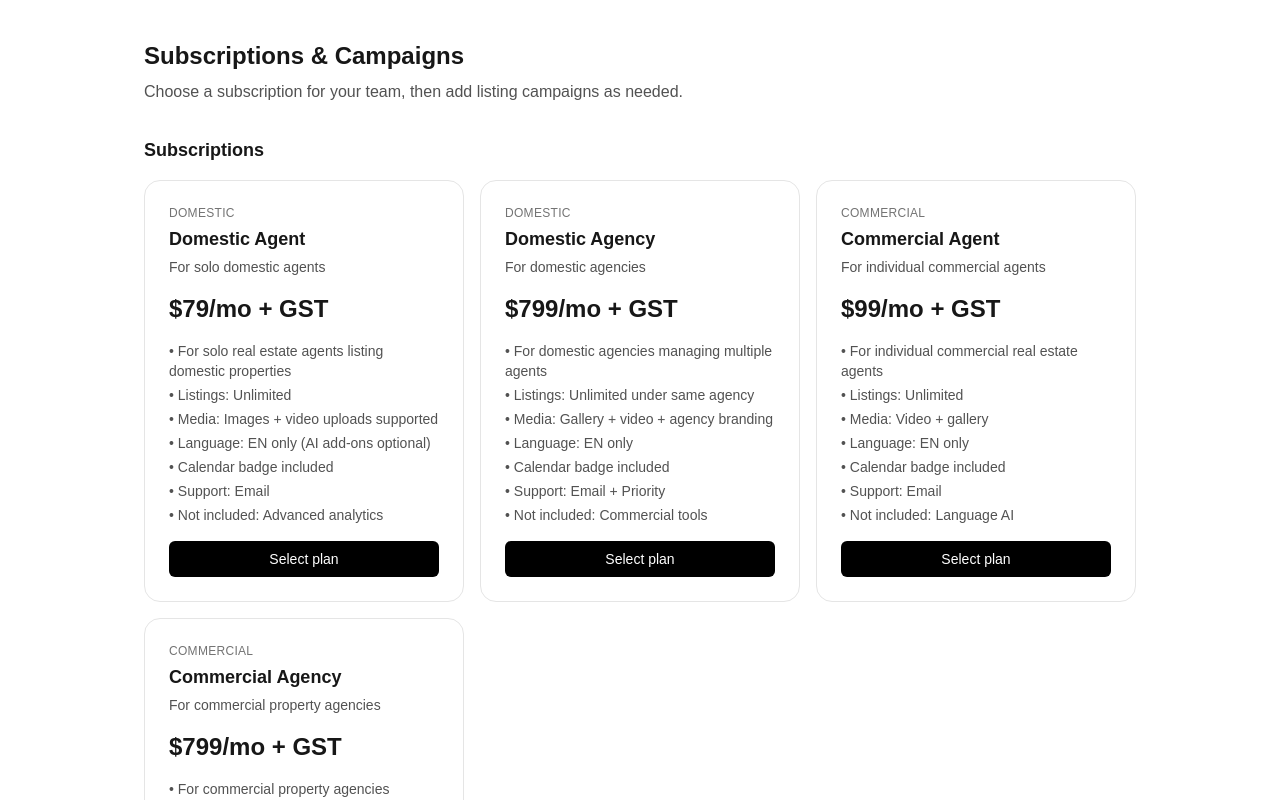
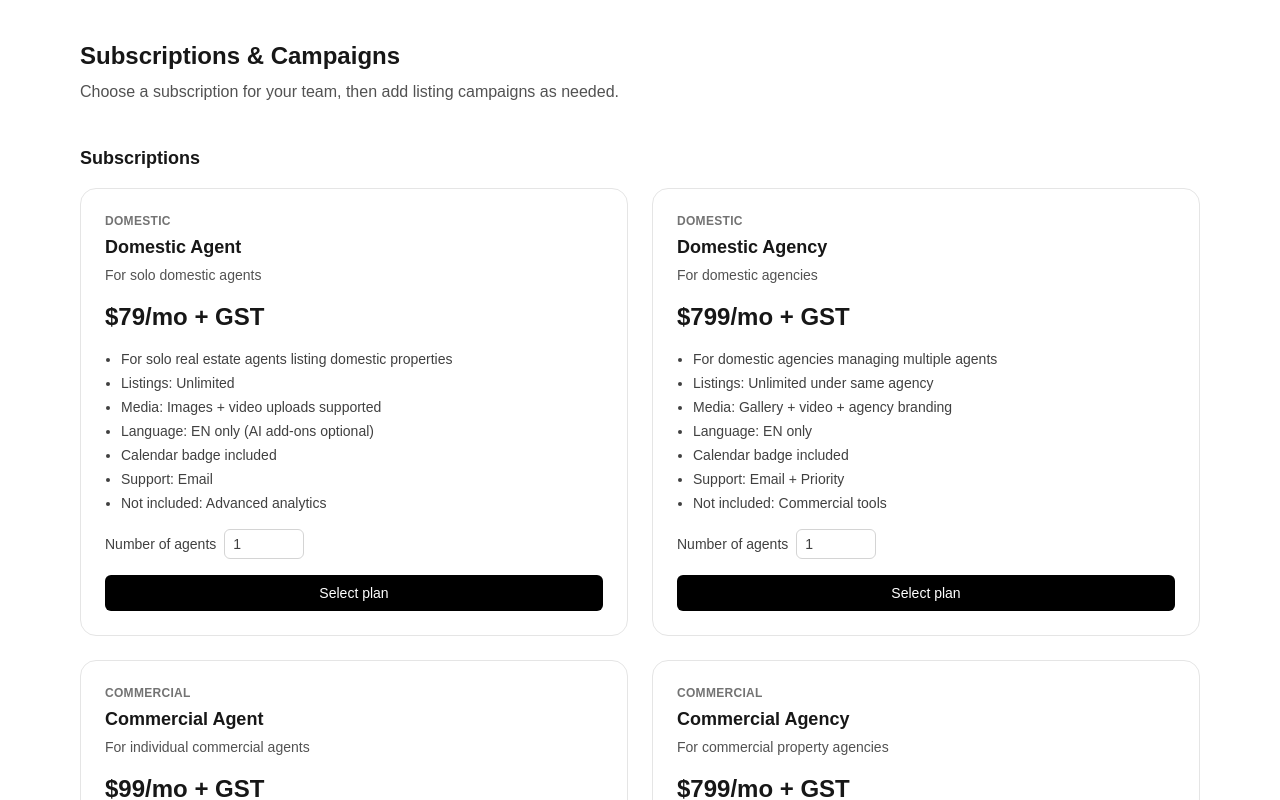
Before and after one commit to RealListr/Live-Website2025-1.1, a Next.js app in the folder web/: page /subscriptions in a window 1280 px wide. Shown: the top 800 px of the page. Built offline with nearby package versions, Linux system fonts and the light colour scheme.

Commit message:
Wire subscriptions checkout + quantity field

```diff
--- a/web/src/app/api/checkout/route.ts
+++ b/web/src/app/api/checkout/route.ts
@@ -1,79 +1,21 @@
 // web/src/app/api/checkout/route.ts
+
 import { NextRequest, NextResponse } from "next/server";
-import Stripe from "stripe";
-import { plans, billingPolicies } from "@/config/pricing";
 
 export async function POST(req: NextRequest) {
-  const stripeKey = process.env.STRIPE_SECRET_KEY;
+  const formData = await req.formData();
 
-  if (!stripeKey) {
-    console.error("Missing STRIPE_SECRET_KEY environment variable");
-    return NextResponse.json(
-      { error: "Stripe not configured" },
-      { status: 500 }
-    );
-  }
+  const planId = formData.get("planId")?.toString();
+  const quantity = formData.get("quantity")?.toString() ?? "1";
 
-  // Create Stripe client lazily, only when a request comes in
-  const stripe = new Stripe(stripeKey, {});
+  console.log("DEBUG /api/checkout hit", { planId, quantity });
 
-  try {
-    const body = await req.json();
-    const { planId } = body as { planId?: string };
-
-    if (!planId) {
-      return NextResponse.json(
-        { error: "Missing planId" },
-        { status: 400 }
-      );
-    }
-
-    const plan = plans.find((p) => p.id === planId);
-
-    if (!plan) {
-      return NextResponse.json(
-        { error: "Invalid planId" },
-        { status: 400 }
-      );
-    }
-
-    const successUrl = new URL(
-      billingPolicies.checkout.successUrl,
-      req.nextUrl.origin
-    ).toString();
-
-    const cancelUrl = new URL(
-      billingPolicies.checkout.cancelUrl,
-      req.nextUrl.origin
-    ).toString();
-
-    const mode: Stripe.Checkout.SessionCreateParams.Mode =
-      plan.type === "Subscription" ? "subscription" : "payment";
-
-    const session = await stripe.checkout.sessions.create({
-      mode,
-      line_items: [
-        {
-          price: plan.stripePriceId,
-          quantity: 1,
-        },
-      ],
-      success_url: successUrl + "?session_id={CHECKOUT_SESSION_ID}",
-      cancel_url: cancelUrl,
-      metadata: {
-        plan_id: plan.id,
-        plan_name: plan.name,
-        segment: plan.segment,
-        type: plan.type,
-      },
-    });
-
-    return NextResponse.json({ url: session.url });
-  } catch (err) {
-    console.error("Stripe checkout error:", err);
-    return NextResponse.json(
-      { error: "Stripe checkout failed" },
-      { status: 500 }
-    );
-  }
+  return NextResponse.json(
+    {
+      message: "Checkout route hit",
+      planId,
+      quantity,
+    },
+    { status: 200 }
+  );
 }
--- a/web/src/app/subscriptions/page.tsx
+++ b/web/src/app/subscriptions/page.tsx
@@ -1,7 +1,150 @@
 // web/src/app/subscriptions/page.tsx
 
-import SubscriptionsSection from "@/components/SubscriptionsSection";
+import React from "react";
+
+type SubscriptionPlan = {
+  id:
+    | "domestic-agent"
+    | "domestic-agency"
+    | "commercial-agent"
+    | "commercial-agency";
+  badge: string;
+  name: string;
+  subtitle: string;
+  price: string;
+  notes: string[];
+};
+
+const subscriptionPlans: SubscriptionPlan[] = [
+  {
+    id: "domestic-agent",
+    badge: "DOMESTIC",
+    name: "Domestic Agent",
+    subtitle: "For solo domestic agents",
+    price: "$79/mo + GST",
+    notes: [
+      "For solo real estate agents listing domestic properties",
+      "Listings: Unlimited",
+      "Media: Images + video uploads supported",
+      "Language: EN only (AI add-ons optional)",
+      "Calendar badge included",
+      "Support: Email",
+      "Not included: Advanced analytics",
+    ],
+  },
+  {
+    id: "domestic-agency",
+    badge: "DOMESTIC",
+    name: "Domestic Agency",
+    subtitle: "For domestic agencies",
+    price: "$799/mo + GST",
+    notes: [
+      "For domestic agencies managing multiple agents",
+      "Listings: Unlimited under same agency",
+      "Media: Gallery + video + agency branding",
+      "Language: EN only",
+      "Calendar badge included",
+      "Support: Email + Priority",
+      "Not included: Commercial tools",
+    ],
+  },
+  {
+    id: "commercial-agent",
+    badge: "COMMERCIAL",
+    name: "Commercial Agent",
+    subtitle: "For individual commercial agents",
+    price: "$99/mo + GST",
+    notes: [
+      "For individual commercial real estate agents",
+      "Listings: Unlimited",
+      "Media: Video + gallery",
+      "Language: EN only",
+      "Calendar badge included",
+      "Support: Email",
+      "Not included: Advanced analytics",
+    ],
+  },
+  {
+    id: "commercial-agency",
+    badge: "COMMERCIAL",
+    name: "Commercial Agency",
+    subtitle: "For commercial property agencies",
+    price: "$799/mo + GST",
+    notes: [
+      "For commercial property agencies",
+      "Listings: Unlimited under one business",
+      "Media: Video + gallery + branding",
+      "Language: EN only",
+      "Calendar badge included",
+      "Support: Priority",
+      "Not included: None",
+    ],
+  },
+];
 
 export default function SubscriptionsPage() {
-  return <SubscriptionsSection />;
+  return (
+    <main className="mx-auto max-w-6xl px-4 py-10">
+      <h1 className="text-2xl font-bold">Subscriptions &amp; Campaigns</h1>
+      <p className="mt-2 text-neutral-600">
+        Choose a subscription for your team, then add listing campaigns as
+        needed.
+      </p>
+
+      {/* Subscriptions section */}
+      <section className="mt-10">
+        <h2 className="text-lg font-semibold">Subscriptions</h2>
+        <div className="mt-4 grid gap-6 md:grid-cols-2">
+          {subscriptionPlans.map((plan) => (
+            <form
+              key={plan.id}
+              method="POST"
+              action="/api/checkout"
+              className="flex h-full flex-col rounded-2xl border border-neutral-200 p-6"
+            >
+              <div className="text-xs font-semibold tracking-wide text-neutral-500">
+                {plan.badge}
+              </div>
+              <div className="mt-1 text-lg font-semibold">{plan.name}</div>
+              <div className="mt-1 text-sm text-neutral-600">
+                {plan.subtitle}
+              </div>
+
+              <div className="mt-4 text-2xl font-bold">{plan.price}</div>
+
+              <ul className="mt-4 flex-1 list-disc space-y-1 pl-4 text-sm text-neutral-700">
+                {plan.notes.map((note) => (
+                  <li key={note}>{note}</li>
+                ))}
+              </ul>
+
+              {/* Plan ID for the checkout route */}
+              <input type="hidden" name="planId" value={plan.id} />
+
+              {/* Quantity input: how many agents on this plan */}
+              <label className="mt-4 flex items-center gap-2 text-sm text-neutral-700">
+                <span>Number of agents</span>
+                <input
+                  type="number"
+                  name="quantity"
+                  min={1}
+                  defaultValue={1}
+                  className="w-20 rounded-md border border-neutral-300 px-2 py-1 text-sm"
+                />
+              </label>
+
+              <button
+                type="submit"
+                className="mt-4 w-full rounded-md bg-black px-4 py-2 text-sm font-medium text-white"
+              >
+                Select plan
+              </button>
+            </form>
+          ))}
+        </div>
+      </section>
+
+      {/* Campaign sections stay as visual only for now */}
+    </main>
+  );
 }
```
